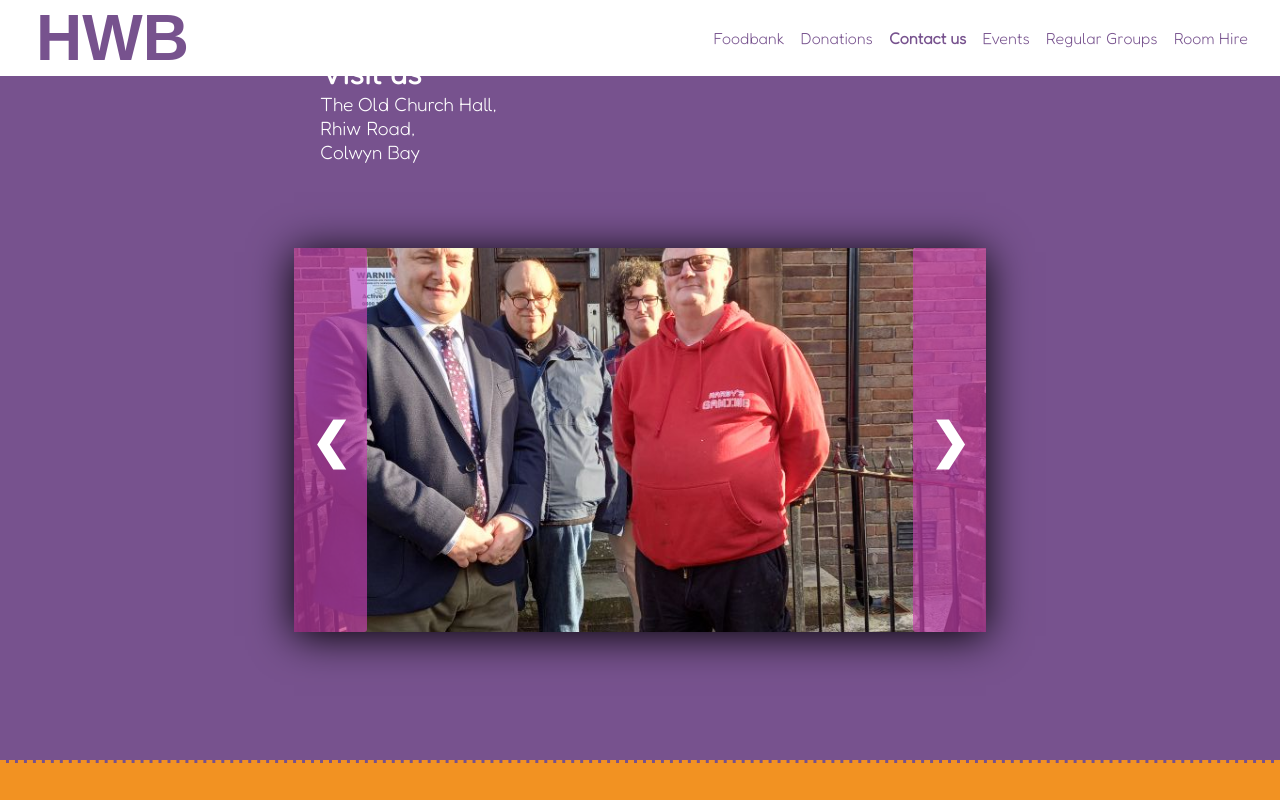
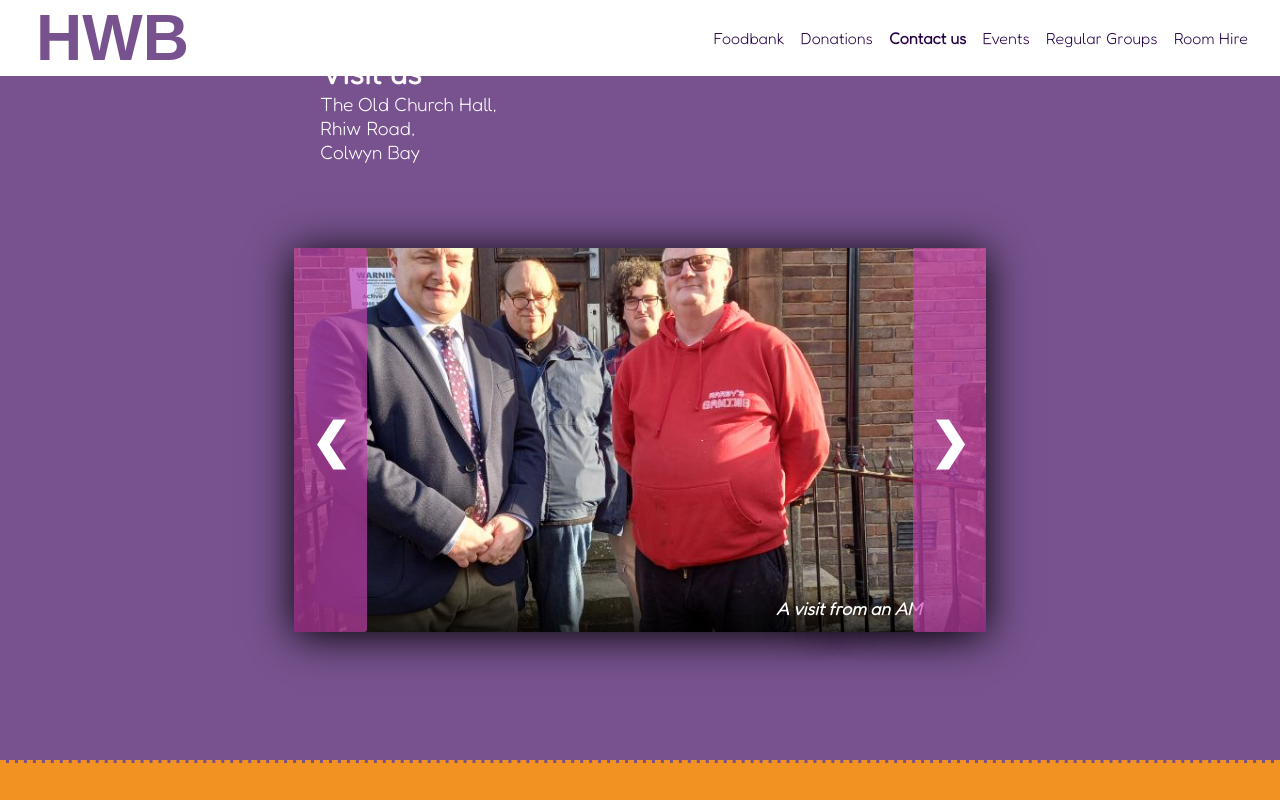
Before and after one commit to gwhitdev/colwynbay-hwb, a plain HTML site: page index.html in a window 1280 px wide. Both pictures are taken after a click on the link "previous image". Shown: the part 1024-1824 px from the top of the page. Drawn offline with Linux system fonts and the light colour scheme; a web font is replaced by a local one.

Commit message:
feat: add captions to carousel images

```diff
--- a/assets/css/global-styles.css
+++ b/assets/css/global-styles.css
@@ -45,7 +45,7 @@ body {
     background-color: var(--cus-purple);
 }
 a, a:visited, a:active {
-    color: var(--cus-purple);
+    color: var(--text-dark-purple);
 }
 a:hover {
     text-decoration: underline;
--- a/assets/css/landing-styles.css
+++ b/assets/css/landing-styles.css
@@ -58,6 +58,7 @@
     display: none;
     width: 100%;
     height: 200px;
+    align-items: end;
 }
 #nextArrow, #previousArrow {
     position: absolute;
@@ -67,7 +68,7 @@
     padding: 1rem;
     color: #FFFFFF;
     font-weight: bold;
-    box-shadow: black 0px 0px 1.5rem;
+    box-shadow: black 0 0 1.5rem;
     background-color: rgba(201, 66, 178, 0.658);
 }
 #nextArrow {
@@ -109,7 +110,25 @@
 #slide-6 {
     background: url('../images/wooden-trains.jpg') no-repeat center center / cover;
 }
-
+.slide-caption {
+    background: rgba(0,0,0,0.3);
+    background: linear-gradient(0deg, rgba(0,0,0,0.7) 0%, rgba(0,0,0,0) 100%);
+    width: 100%;
+    height: 50px;
+    position: relative;
+    color: white;
+    text-align: right;
+    padding-right: 4rem;
+    padding-top: 1rem;
+    padding-bottom: 1rem;
+    font-weight: bold;
+    text-shadow: #000 1rem 1rem 2rem;
+}
+.slide-caption span {
+    z-index: 100;
+    font-size: 1.1rem;
+    font-style: italic;
+}
 /* Latest News */
 #latest-news {
     width: 100%;
@@ -161,6 +180,7 @@
 #welcome-message-details hr {
     border-color: #FFFFFF;
 }
+
 /* Foodbank and Donations */
 #foodbank {
     background-color: var(--cus-purple-rgb);
@@ -224,7 +244,7 @@ input:focus,
 select:focus,
 textarea:focus {
     box-shadow: 0 0 3px black;
-    outline-offset: 0px;
+    outline-offset: 0;
     outline: none;
 }
 #contact-form label {
--- a/index.html
+++ b/index.html
@@ -127,11 +127,11 @@
         <!-- Image carousel -->
         <div class="carousel">
             <!-- Carousel slides -->
-            <div class="slides fade" id="slide-1"></div>
-            <div class="slides fade" id="slide-2" style="display:none"></div>
-            <div class="slides fade" id="slide-3" style="display:none"></div>
-            <div class="slides fade" id="slide-4" style="display:none"></div>
-            <div class="slides fade" id="slide-5" style="display:none"></div>
+            <div class="slides fade" id="slide-1" style="display:flex"><div id="slide-1-caption" class="slide-caption"><span>Farm Fresh Boxes</span></div></div>
+            <div class="slides fade" id="slide-2" style="display:none"><div id="slide-2-caption" class="slide-caption"><span>The Choir For Good</span></div></div>
+            <div class="slides fade" id="slide-3" style="display:none"><div id="slide-3-caption" class="slide-caption"><span>Pumpkin workshop</span></div></div>
+            <div class="slides fade" id="slide-4" style="display:none"><div id="slide-4-caption" class="slide-caption"><span>The Warm Hub Christmas Dinner</span></div></div>
+            <div class="slides fade" id="slide-5" style="display:none"><div id="slide-5-caption" class="slide-caption"><span>A visit from an AM</span></div></div>
             <!-- Carousel movement buttons-->
             <a aria-label="previous image" id="previousArrow">&#10094;</a>
             <a aria-label="next image" id="nextArrow">&#10095;</a>
```
